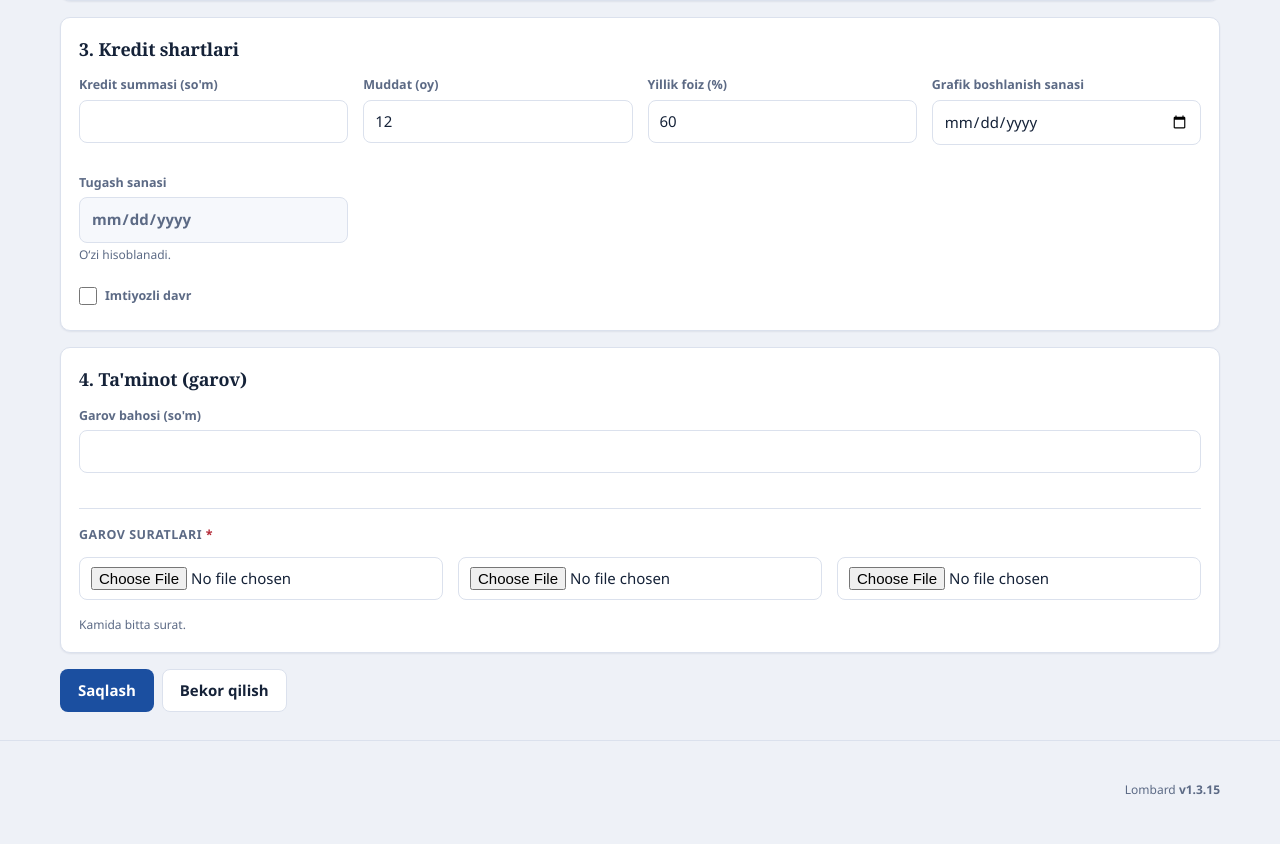
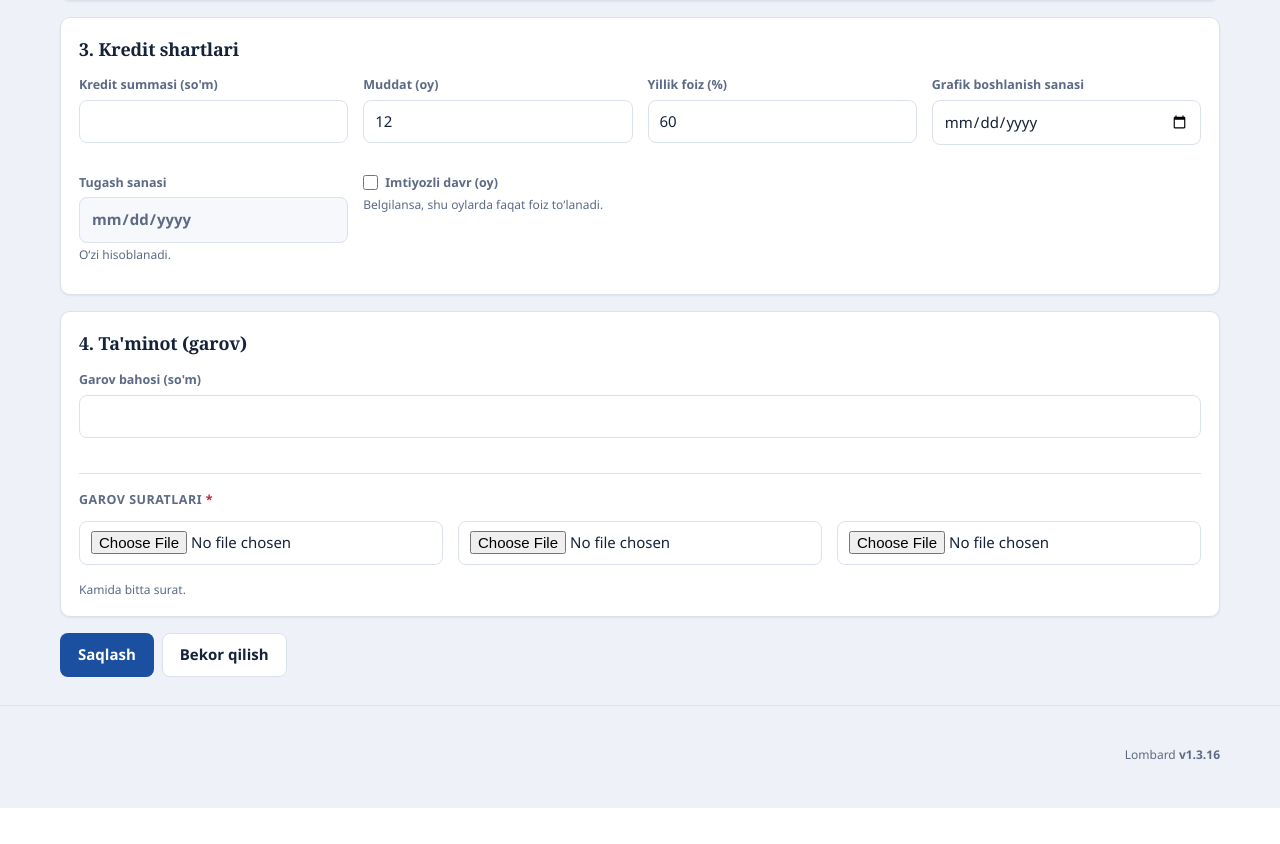
Before and after one commit to OSSWebDeveloper/LomBo, a Django app: page /shartnoma/yangi/ in a window 1280 px wide. Shown: the part 1001-1845 px from the top of the page. After the commit the page ends 1809 px from the top, so only its background shows below. Run offline with Django 5.2, Linux system fonts and the light colour scheme; the visitor is signed in with stand-in values (Sample User, id 1); data that the repository does not hold is empty.

Commit message:
Versiya 1.3.16 — Dizayn: shartnoma formasida «Imtiyozli davr» boshqa maydonlar bilan bir to'rga o'tdi — belgi sarlavha o'rnida, oy maydoni qo'shni inputlar bilan bir chiziqda.

```diff
--- a/contracts/forms.py
+++ b/contracts/forms.py
@@ -134,7 +134,8 @@ class ContractForm(forms.ModelForm):
         super().__init__(*args, **kwargs)
         # Imtiyoz ixtiyoriy: belgi qo'yilmasa 0 (yoki umuman yuborilmaydi)
         self.fields['imtiyoz_oylar'].required = False
-        self.fields['imtiyoz_oylar'].widget.attrs.update({'min': 0, 'inputmode': 'numeric'})
+        self.fields['imtiyoz_oylar'].widget.attrs.update({'min': 0, 'inputmode': 'numeric',
+                                                         'aria-label': 'Imtiyozli davr (oy)'})
         for name, field in self.fields.items():
             css = 'form-check-input' if isinstance(field.widget, forms.CheckboxInput) else 'form-control'
             field.widget.attrs.setdefault('class', css)
--- a/static/css/app.css
+++ b/static/css/app.css
@@ -778,9 +778,10 @@ button:disabled{cursor:not-allowed;opacity:.55}
 .tasdiq-panel form{margin:0}
 
 /* ---------- shartnomada imtiyozli davr (v1.3.12) ---------- */
-.imtiyoz-blok{display:flex;flex-wrap:wrap;align-items:flex-start;gap:6px 24px;margin-top:4px}
-.imtiyoz-belgi{display:inline-flex;align-items:center;gap:8px;font-weight:600;cursor:pointer;margin:6px 0}
-.imtiyoz-belgi input{width:18px;height:18px;margin:0;accent-color:var(--accent)}
-.imtiyoz-blok .field{width:250px;margin:0}
+/* Katak boshqa maydonlar bilan bir to'rda: belgili sarlavha oddiy label bilan bir
+   balandlikda, shuning uchun oy maydoni qo'shni inputlar bilan bir chiziqda turadi (v1.3.16) */
+.imtiyoz-belgi{display:flex;align-items:center;gap:7px;cursor:pointer}
+.imtiyoz-belgi input{width:15px;height:15px;margin:0;flex:none;accent-color:var(--accent);cursor:pointer}
+.imtiyoz-katak .help{margin-top:4px}
 .tasdiq-past{display:flex;justify-content:flex-end;margin:4px 0 8px}
 .tasdiq-past .btn{padding:12px 28px;font-size:15px}
--- a/templates/contracts/contract_form.html
+++ b/templates/contracts/contract_form.html
@@ -116,19 +116,22 @@
       {# Avval boshlanish, keyin tugash sanasi (xaridor talabi, 2026-11-08) #}
       {% include 'contracts/_field.html' with field=form.payment_start_date %}
       {% include 'contracts/_field.html' with field=form.end_date %}
+      {# Imtiyozli davr — boshqa maydonlar bilan bir to'rda: belgi sarlavha o'rnida, oy maydoni ostida. Belgi olinsa 0 yuboriladi. #}
+      <div class="field imtiyoz-katak">
+        <label class="imtiyoz-belgi" for="imtiyoz-bor">
+          <input type="checkbox" id="imtiyoz-bor"
+                 {% if form.imtiyoz_oylar.value and form.imtiyoz_oylar.value|stringformat:"s" != "0" %}checked{% endif %}>
+          Imtiyozli davr (oy)
+        </label>
+        <div id="imtiyoz-maydon" class="hidden">
+          {{ form.imtiyoz_oylar }}
+          {% if form.imtiyoz_oylar.help_text %}<div class="help">{{ form.imtiyoz_oylar.help_text }}</div>{% endif %}
+        </div>
+        <div id="imtiyoz-yoq" class="help">Belgilansa, shu oylarda faqat foiz to‘lanadi.</div>
+        {% if form.imtiyoz_oylar.errors %}<div class="errors">{{ form.imtiyoz_oylar.errors|striptags }}</div>{% endif %}
+      </div>
     </div>
 
-    {# Imtiyozli davr: belgi qo'yilsa oy maydoni ochiladi. Belgi olinsa 0 yuboriladi. #}
-    <div class="imtiyoz-blok">
-      <label class="imtiyoz-belgi">
-        <input type="checkbox" id="imtiyoz-bor"
-               {% if form.imtiyoz_oylar.value and form.imtiyoz_oylar.value|stringformat:"s" != "0" %}checked{% endif %}>
-        Imtiyozli davr
-      </label>
-      <div id="imtiyoz-maydon" class="hidden">
-        {% include 'contracts/_field.html' with field=form.imtiyoz_oylar %}
-      </div>
-    </div>
   </div>
 
   <div class="card">
@@ -598,6 +601,7 @@
     if (!imtiyozBor || !imtiyozF) return;
     var bor = imtiyozBor.checked;
     document.getElementById('imtiyoz-maydon').classList.toggle('hidden', !bor);
+    document.getElementById('imtiyoz-yoq').classList.toggle('hidden', bor);
     imtiyozF.required = bor;
     imtiyozF.min = bor ? 1 : 0;
     if (!bor) imtiyozF.value = 0;
--- a/versiya.txt
+++ b/versiya.txt
@@ -1 +1 @@
-1.3.15
+1.3.16
```
Also changed, not shown: VERSIYALAR.md (+4 -0 lines).
